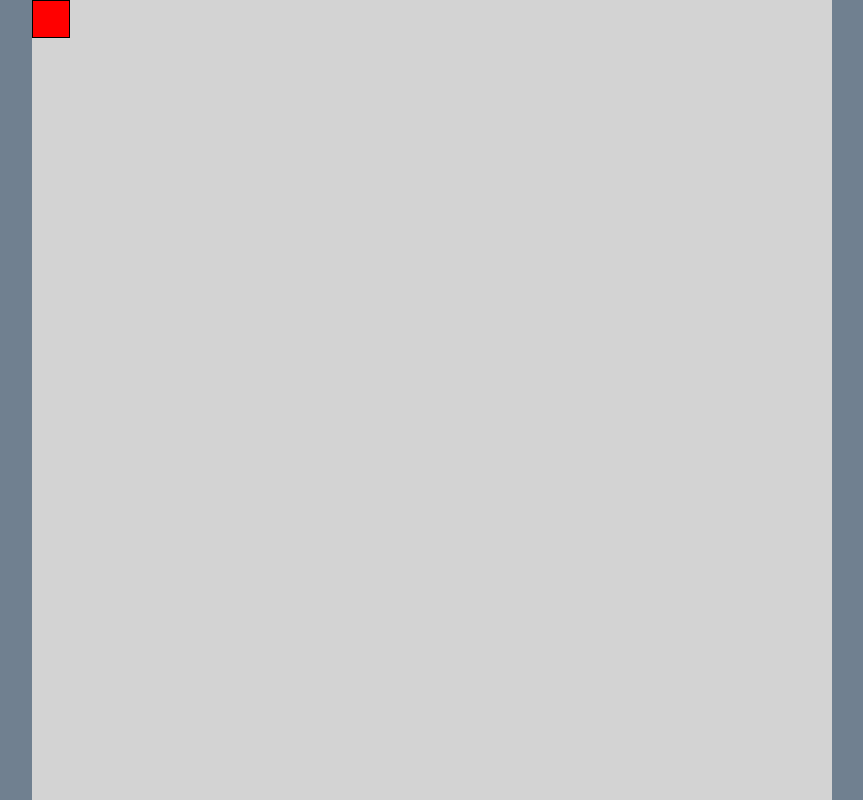
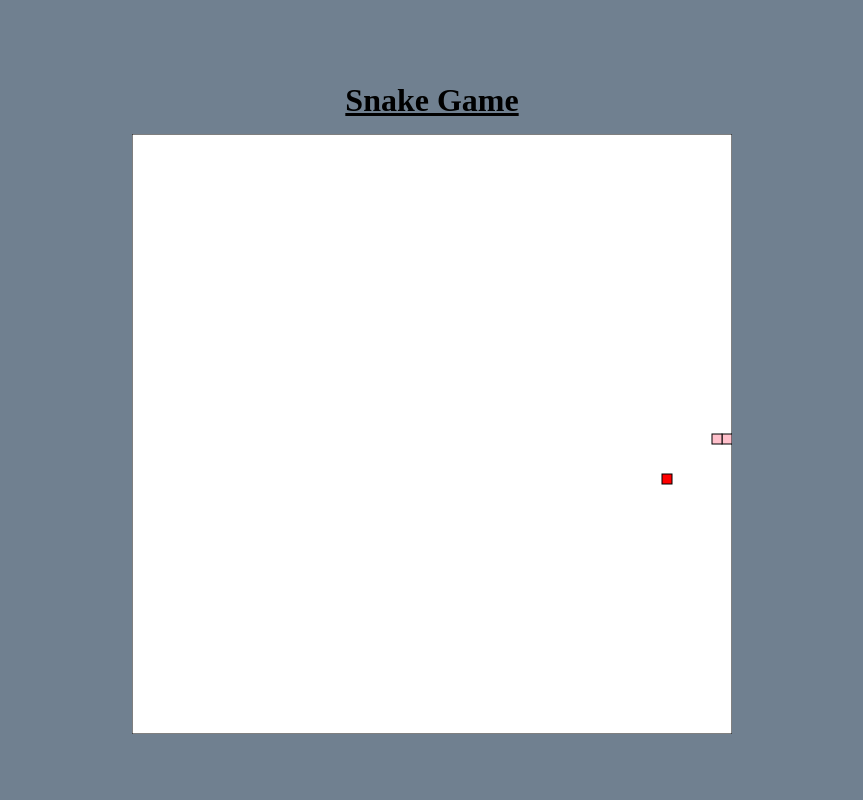
Before and after one commit to iiGregzz/Snake-Game, a plain HTML site: page index.html in a window 1280 px wide. Shown: the whole page, without its empty margins (208-1071 px from the left). Drawn offline with Linux system fonts and the light colour scheme.

Commit message:
Changed game to canvas and wrote code accordingly.

```diff
--- a/app.js
+++ b/app.js
@@ -10,7 +10,7 @@
     // Once the snake has grown long enough to leave a trail, this trail will follow the players' movements.
     // The snake will grow by one block every time that it eats a food piece.
 
-// The game will end if the player either makes the snake collide with it's own body or if the player makes the snake collide with the screen edge.
+// The game will end if the player either makes the snake collide with its own body or if the player makes the snake collide with the screen edge.
     // The snake will be coded to recognise collision barriers between both itself and the 'walls' of the game.
 
 // An alert will tell the player that they lost and the game screen will revert to the snake being in the middle of the play area.
@@ -19,44 +19,183 @@
 
 // SNAKE GAME CODE
 
-// SNAKE CODE
+// LIST OF ALL VARIABLES
 
-// SNAKE MOVEMENT
+const gameAreaBorder = "black";
+const areaBackgroundColour = "white";
+const snakeBodyColour = "pink";
+const snakeBorderColour = "black";
 
-    // Snake movement speed can be adjusted by changing the number next to 'snakeMovementSpeed'. The number determines the amount of times that the snake head moved per second.
+let snake = [
+    {x: 300, y: 300},
+    {x: 290, y: 300},
+    {x: 280, y: 300},
+]
 
-let = lastRenderTime = 0;
-const snakeMovementSpeed = 2;
-const bodySegments = [
-    { x:10, y:11 },
-    { x:11, y:11 },
-    { x:12, y:11 }
-];
+// This is the starting score tally.
 
-function updatePage() {
-    console.log("Update snake...")
+let score = 0;
+
+// This is the variable that determines whether a direction input has been detected.
+
+let snakeDirectionChange = false;
+
+// Variables to contain the information for food spawns.
+
+let foodSpawnX;
+let foodSpawnY;
+
+// Vertical speed of the snake.
+
+let directionY = 0;
+
+// Horizontal speed of the snake.
+
+let directionX = 10;
+
+
+// Variable to store the game area.
+
+const playingArea = document.getElementById("playingarea");
+
+// Return a two dimensional drawing context.
+
+const playingAreaContext = playingArea.getContext("2d");
+
+// LIST OF ALL FUNCTIONS USED TO BUILD ELEMENTS
+
+// Canvas border properties.
+
+function buildCanvas() {
+    playingAreaContext.fillStyle = areaBackgroundColour;
+    playingAreaContext.strokestyle = gameAreaBorder;
+    playingAreaContext.fillRect(0, 0, playingArea.width, playingArea.height);
+    playingAreaContext.strokeRect(0, 0, playingArea.width, playingArea.height);
 }
 
-function createPage() {
-    console.log("Create snake...")
+// Function to create each snake part according to new current position.
+function drawSnakePart(snakePart) {
+    playingAreaContext.fillStyle = snakeBodyColour;
+    playingAreaContext.strokestyle = snakeBorderColour;
+    playingAreaContext.fillRect(snakePart.x, snakePart.y, 10, 10);
+    playingAreaContext.strokeRect(snakePart.x, snakePart.y, 10, 10);
 }
 
-function main(timeNow) {
-    window.requestAnimationFrame(main);
-    const secondsSinceLastRender = (timeNow - lastRenderTime) / 1000;
-    if (secondsSinceLastRender < (1 / snakeMovementSpeed)) return
-    lastRenderTime = timeNow;
-
-    updatePage();
-    createPage();
+// Draws the food icon when called upon
+function createFoodIcon() {
+    playingAreaContext.fillStyle = "red";
+    playingAreaContext.strokestyle = "black";
+    playingAreaContext.fillRect(foodSpawnX, foodSpawnY, 10, 10);
+    playingAreaContext.strokeRect(foodSpawnX, foodSpawnY, 10, 10);
 }
 
-window.requestAnimationFrame(main);
-
-function updateSnakeBody() {
-    updatePage();
+// Generates a random co-ordinate for the food. This will be used to feed into the generateFood function.
+function randomGeneratorForFood(min, max) {
+    return Math.round((Math.random() * (max-min) + min) / 10) * 10;
 }
 
-function createSnakeBody() {
-    createPage()
+function generateFood() {
+    foodSpawnX = randomGeneratorForFood(0, playingArea.width - 10);
+    foodSpawnY = randomGeneratorForFood(0, playingArea.height - 10);
+    snake.forEach(function has_snake_eaten_food(part) {
+        const has_eaten = part.x == foodSpawnX && part.y == foodSpawnY;
+        if (has_eaten) generateFood();
+    });
 }
+
+// FUNCTIONS USED TO RUN THE GAME
+
+// Main game function that allows the game to start.
+
+main();
+
+// Function call to generate a piece of food.
+
+generateFood();
+
+document.addEventListener("keydown", changeDirection);
+
+// This is the main game loop. This will allow the game to keep running unless 'gameHasEnded = true.
+
+function main() {
+    if (gameHasEnded()) return;
+    snakeDirectionChange = false;
+    setTimeout(function onTick() {
+    buildCanvas();
+    move_snake();
+    buildSnake();
+    createFoodIcon();
+
+    // Call main again if no end game condition is met. This is how the game loop keeps running.
+
+    main();
+    }, 100)
+}
+
+// This function is used to re-build the snake on a loop based on new current snake position.
+
+function buildSnake() {
+    snake.forEach(drawSnakePart)
+}
+
+function gameHasEnded() {
+
+    for (let i = 4; i < snake.length; i++) {
+        if (snake[i].x === snake[0].x && snake[i].y === snake[0].y) return true
+    }
+    const topCollision = snake[0].y < 0;
+    const rightCollision = snake[0].x > playingArea.width - 10;
+    const bottomCollision = snake[0].y > playingArea.height - 10;
+    const leftCollision = snake[0].x < 0;
+    return leftCollision || rightCollision || topCollision || bottomCollision
+}
+
+//JAKE'S MOVEMENT CODE
+
+function changeDirection(event) {
+    const LEFT_KEY = 37;
+    const UP_KEY = 38;
+    const RIGHT_KEY = 39;
+    const DOWN_KEY = 40;
+
+    if (snakeDirectionChange) return;
+        snakeDirectionChange = true;
+        const keyPressed = event.keyCode;
+        const goingUp = directionY === -10;
+        const goingDown = directionY === 10;
+        const goingRight = directionX === 10;
+        const goingLeft = directionX === -10;
+    if (keyPressed === LEFT_KEY && !goingRight) {
+        directionX = -10;
+        directionY = 0;
+    }
+    if (keyPressed === UP_KEY && !goingDown) {
+        directionX = 0;
+        directionY = -10;
+    }
+    if (keyPressed === RIGHT_KEY && !goingLeft) {
+        directionX = 10;
+        directionY = 0;
+    }
+    if (keyPressed === DOWN_KEY && !goingUp) {
+        directionX = 0;
+        directionY = 10;
+    }
+}
+
+function move_snake() {
+    // Create the new Snake's head
+    const head = {x: snake[0].x + directionX, y: snake[0].y + directionY};
+    // Add the new head to the beginning of snake body
+    snake.unshift(head);
+    const has_eaten_food = snake[0].x === foodSpawnX && snake[0].y === foodSpawnY;
+    if (has_eaten_food) {
+        // Increase score
+        score += 1;
+        // Generate new food location
+        generateFood();
+    } else {
+        // Remove the last part of snake body
+        snake.pop();
+    }
+}
--- a/index.html
+++ b/index.html
@@ -1,16 +1,16 @@
-<!DOCTYPE html>
 <html lang="en">
 <head>
     <meta charset="UTF-8">
     <meta name="viewport" content="width=device-width, initial-scale=1.0">
     <link rel="stylesheet" href="./style.css">
-    <script src="./app.js" defer async></script>
-    <title>Snake Game</title>
+    <script src="app.js" defer async></script>
+    <title>Snake</title>
 </head>
+<header>
+    <h1><u>Snake Game</u></h1>
+</header>
 <body>
-    <section id="playingarea">
-
-        <div id="food"></div>
-    </section>
+    <section id="gameSection">
+        <canvas id="playingarea" width="600" height="600"></canvas>
 </body>
 </html>
--- a/style.css
+++ b/style.css
@@ -5,6 +5,7 @@
 
 body {
     display: flex;
+    flex-direction: column;
     align-items: center;
     justify-content: center;
     height: 100vh;
@@ -12,21 +13,6 @@ body {
     background-color: slategrey;
 }
 
-#playingarea {
-    height: 100vmin;
-    width: 100vmin;
-    display: grid;
-    grid-template-rows: repeat(21, 1fr);
-    grid-template-columns: repeat(21, 1fr);
-    background-color: lightgrey;
+h1 {
+    padding: 15px;
 }
-
-.snake {
-    border: .2vmin solid black;
-    background-color: limegreen;
-}
-
-#food {
-    border: .2vmin solid black;
-    background-color: red;
-}
```
